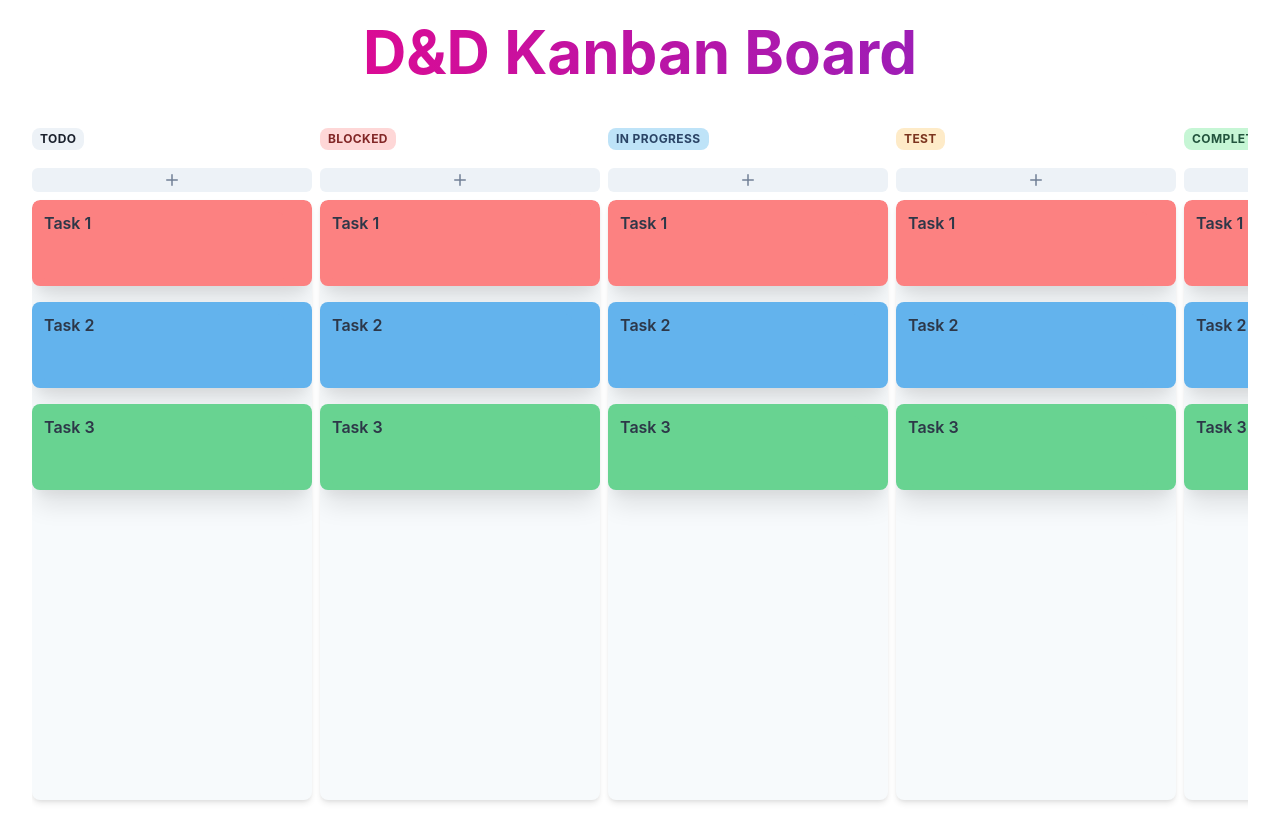
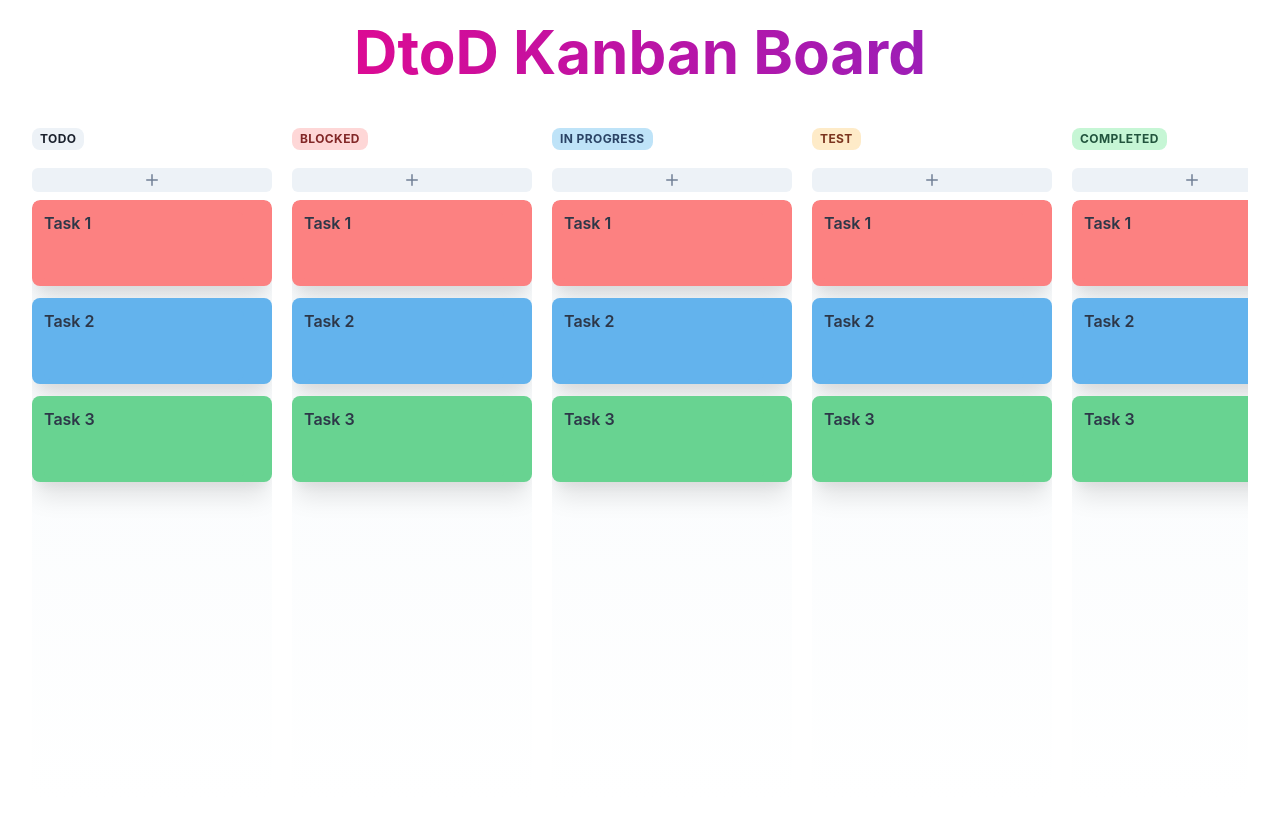
Before and after one commit to RahulMj21/kanban-board, a Next.js app: page / in a window 1280 px wide. Built offline with nearby package versions, Linux system fonts and the light colour scheme.

Commit message:
fix: board styling

```diff
--- /dev/null
+++ b/src/components/board/Board.tsx
@@ -0,0 +1,43 @@
+import { EColumnType } from "@/utils/enums";
+import { Box, Heading, Flex } from "@chakra-ui/react";
+import TaskColumn from "@/components/board/TaskColumn";
+
+const Board = () => {
+	return (
+		<Box as="section" w="1600px" maxW="95%" m="auto">
+			<Heading
+				fontSize={{ base: "4xl", sm: "5xl", md: "6xl" }}
+				fontWeight="bold"
+				textAlign="center"
+				bgGradient="linear(to-l, #7928CA,#FF0080)"
+				bgClip="text"
+				mt={4}
+			>
+				DtoD Kanban Board
+			</Heading>
+			<Flex
+				minW="100%"
+				align="center"
+				py="10"
+				overflow="auto"
+				gap={5}
+				sx={{
+					"&::-webkit-scrollbar": {
+						width: 0,
+					},
+					"&::-webkit-scrollbar-thumb": {
+						display: "none",
+					},
+				}}
+			>
+				<TaskColumn column={EColumnType.TO_DO} />
+				<TaskColumn column={EColumnType.BLOCKED} />
+				<TaskColumn column={EColumnType.IN_PROGRESS} />
+				<TaskColumn column={EColumnType.TEST} />
+				<TaskColumn column={EColumnType.COMPLETED} />
+			</Flex>
+		</Box>
+	);
+};
+
+export default Board;
--- a/src/components/TaskColumn.tsx
+++ b/src/components/board/TaskColumn.tsx
@@ -10,7 +10,7 @@ import {
 	Stack,
 	useColorModeValue,
 } from "@chakra-ui/react";
-import Task from "@/components/Task";
+import Task from "@/components/board/Task";
 
 interface Props {
 	column: EColumnType;
@@ -43,7 +43,7 @@ const TaskColumn = ({ column }: Props) => {
 	));
 
 	return (
-		<Box minW={{ base: 250, lg: 280 }}>
+		<Box minW={240} maxW={280}>
 			<Heading fontSize="md" mb={4} letterSpacing="wide">
 				<Badge
 					px={2}
@@ -67,10 +67,12 @@ const TaskColumn = ({ column }: Props) => {
 			<Stack
 				h={600}
 				mt={2}
-				spacing={4}
-				bgColor={useColorModeValue("gray.50", "gray.900")}
+				spacing={3}
+				bgGradient={`linear(to-b, ${useColorModeValue(
+					"gray.50",
+					"gray.900"
+				)},${useColorModeValue("white", "gray.800")})`}
 				rounded="lg"
-				boxShadow="md"
 				overflow="auto"
 			>
 				{ColumnTasks}
--- a/src/pages/index.tsx
+++ b/src/pages/index.tsx
@@ -1,27 +1,5 @@
-import TaskColumn from "@/components/TaskColumn";
-import { EColumnType } from "@/utils/enums";
-import { Box, Flex, Heading } from "@chakra-ui/react";
+import Board from "@/components/board/Board";
 
 export default function Home() {
-	return (
-		<Box w="1600px" maxW="95%" m="auto">
-			<Heading
-				fontSize={{ base: "4xl", sm: "5xl", md: "6xl" }}
-				fontWeight="bold"
-				textAlign="center"
-				bgGradient="linear(to-l, #7928CA,#FF0080)"
-				bgClip="text"
-				mt={4}
-			>
-				D&D Kanban Board
-			</Heading>
-			<Flex align="center" py="10" overflow="auto" gap={2}>
-				<TaskColumn column={EColumnType.TO_DO} />
-				<TaskColumn column={EColumnType.BLOCKED} />
-				<TaskColumn column={EColumnType.IN_PROGRESS} />
-				<TaskColumn column={EColumnType.TEST} />
-				<TaskColumn column={EColumnType.COMPLETED} />
-			</Flex>
-		</Box>
-	);
+	return <Board />;
 }
```
Also changed, not shown: .eslintrc.json, src/components/board/Task.tsx (renamed from src/components/Task.tsx).
